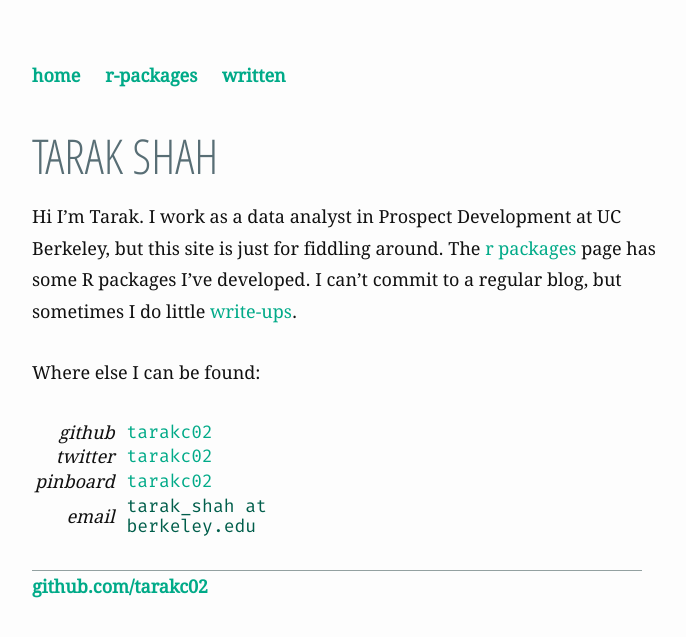
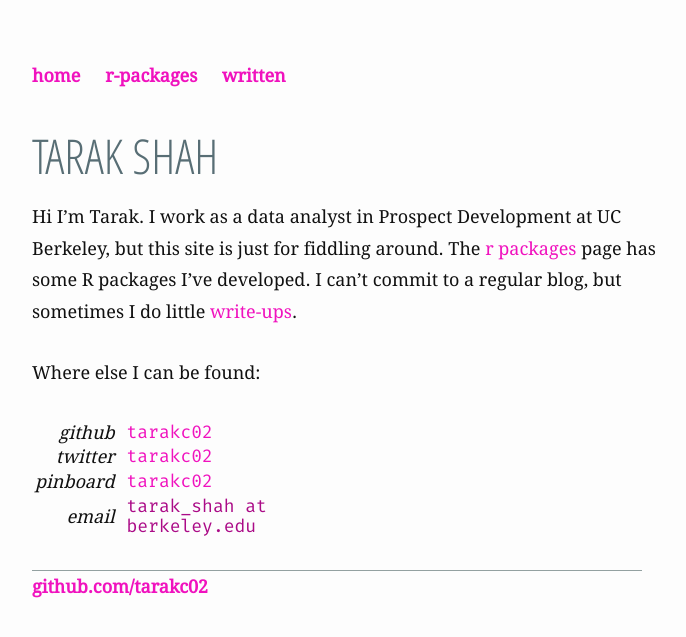
Before and after one commit to tarakc02/tarakc02.github.io, a Jekyll site: the page built from index.md, in a window 1280 px wide. Shown: the top 637 px of the page, without its empty margins (288-974 px from the left). Built offline with Jekyll 4.4.1, drawn with Linux system fonts in a browser that asks for light colours.

Commit message:
better link color

```diff
--- a/_sass/base.scss
+++ b/_sass/base.scss
@@ -40,7 +40,7 @@ $spacing-unit:     30px !default;
 
 $text-color:       #111 !default;
 $background-color: #fdfdfd !default;
-$brand-color: #0a8 !default;
+$brand-color: #F012BE !default;
 
 $grey-color: #586e75 !default;
 $grey-color-light: #93a1a1 !default;
```
